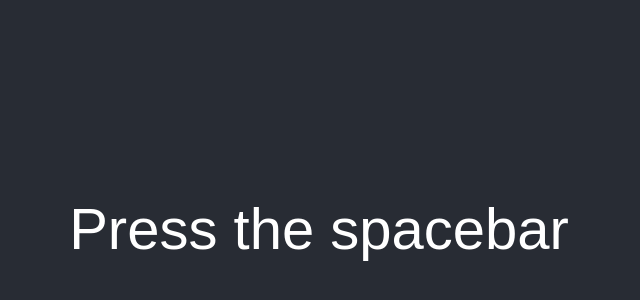
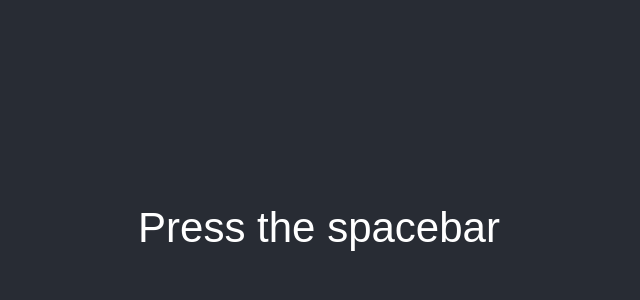
Before and after one commit to tomkealey/little-talk, a React (Create React App) app: page / in a window 1280 px wide. Shown: the part 172-472 px from the top of the page, without its empty margins (321-961 px from the left). Built offline with nearby package versions, Linux system fonts and the light colour scheme; a web font is replaced by a local one.

Commit message:
refactor: change font size

```diff
--- a/src/App.css
+++ b/src/App.css
@@ -12,6 +12,6 @@
   align-items: center;
   justify-content: center;
   font-family: 'Gotham Light', sans-serif;
-  font-size: calc(10px + 6vmin);
+  font-size: calc(10px + 4vmin);
   color: white;
 }
```
